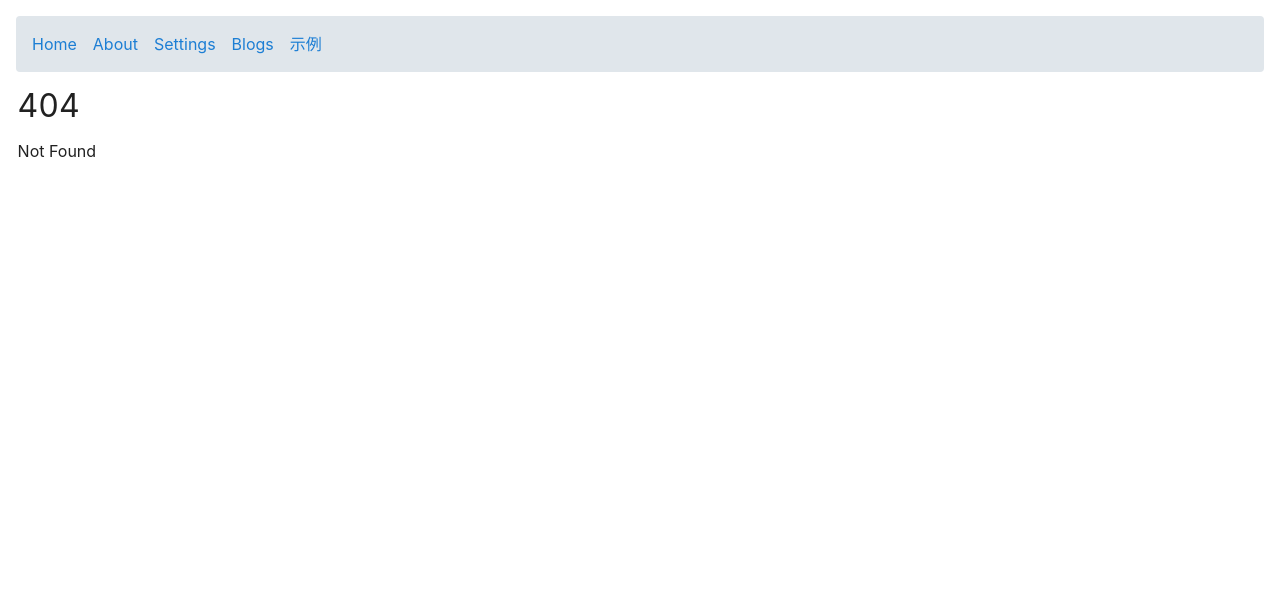
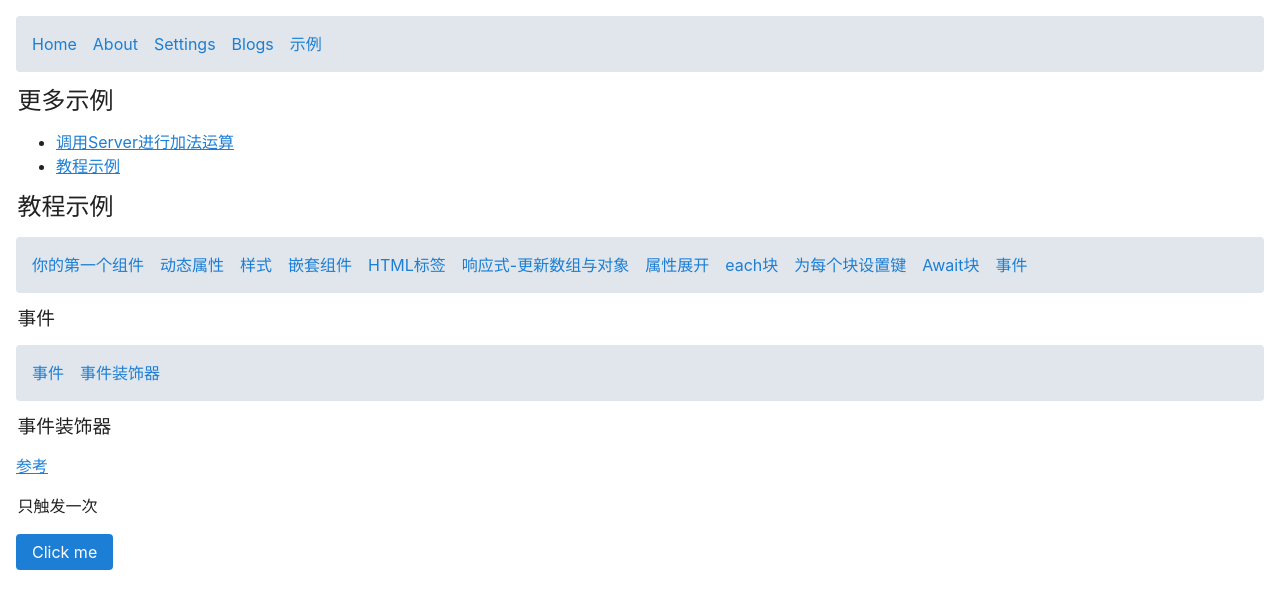
Before and after one commit to shenshouer/example-svelte, a SvelteKit app: page /examples/tutorials/11/event-modifiers in a window 1280 px wide. Before the commit this address had no page. Shown: the top 608 px of the page. Built offline with nearby package versions, Linux system fonts and the light colour scheme.

Commit message:
事件修饰器

```diff
--- a/src/routes/examples/tutorials/11/+layout.svelte
+++ b/src/routes/examples/tutorials/11/+layout.svelte
@@ -2,6 +2,7 @@
     <h3>事件</h3>
     <nav>
         <a href="/examples/tutorials/11/dom-event">事件</a>
+        <a href="/examples/tutorials/11/event-modifiers">事件装饰器</a>
     </nav>
 </aside>
 
--- /dev/null
+++ b/src/routes/examples/tutorials/11/event-modifiers/+page.svelte
@@ -0,0 +1,6 @@
+<h3>事件装饰器</h3>
+<a href="https://learn.svelte.dev/tutorial/event-modifiers">参考</a>
+<br />
+
+<p>只触发一次</p>
+<button on:click|once={() => alert("clicked")}> Click me </button>
```
